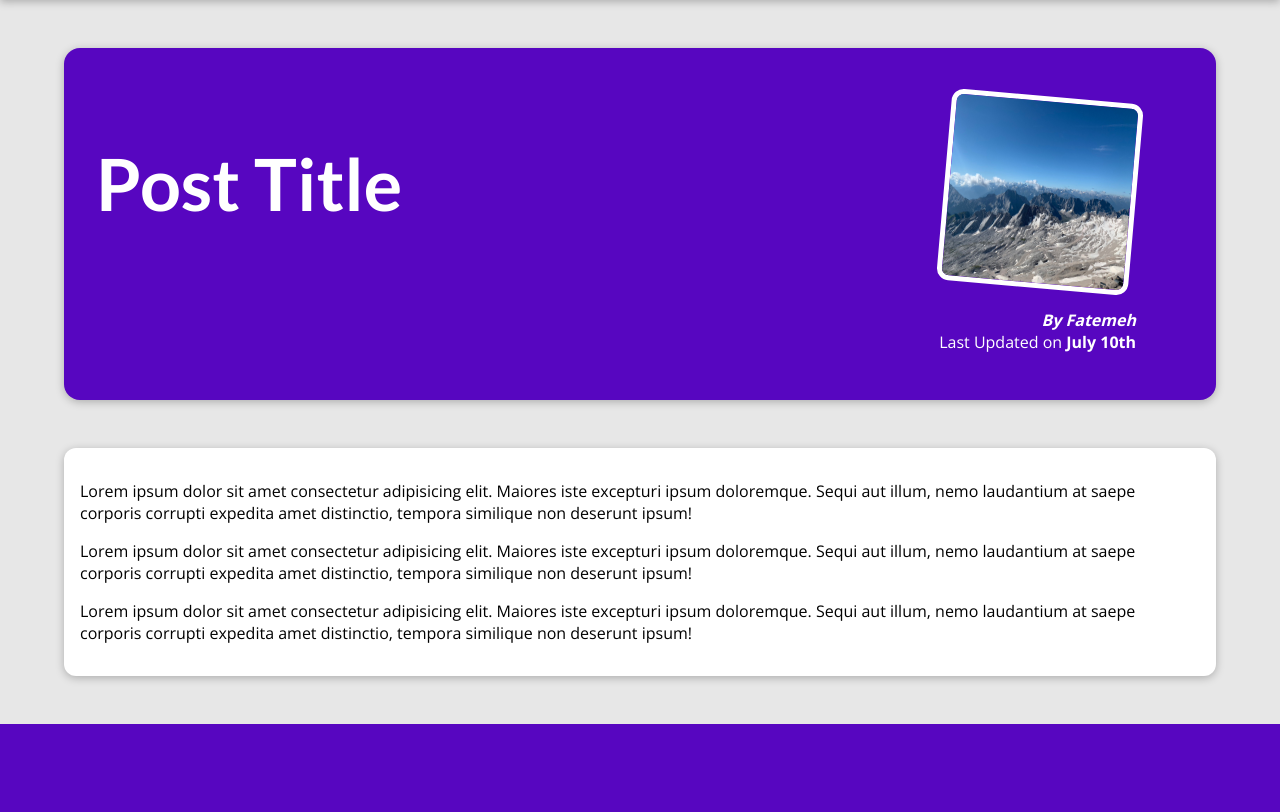
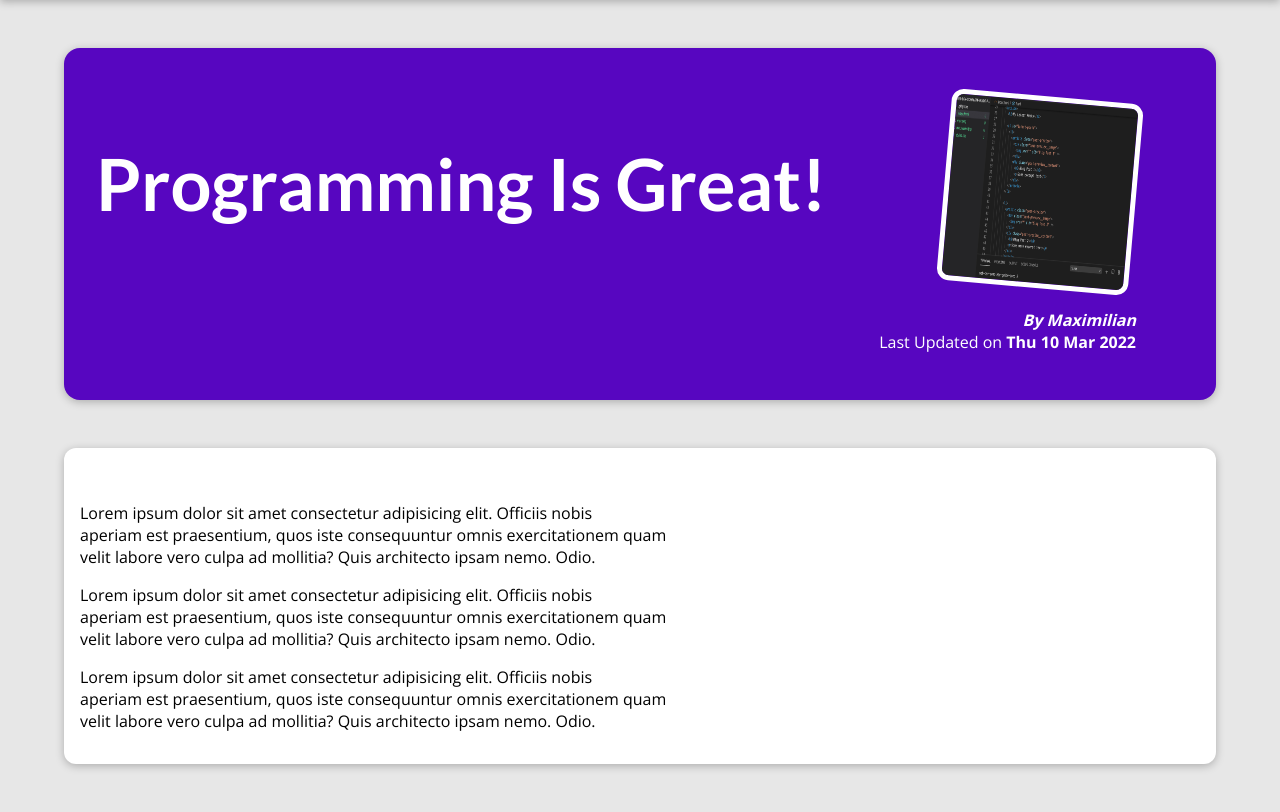
Before and after one commit to fatemehmahdavi/Blog-Application, a Django app: page /posts/programming-is-fun/ in a window 1280 px wide. Shown: the part 80-892 px from the top of the page. Before the commit the page ends 804 px from the top, so only its background shows below. Run offline with Django 4.2, Linux system fonts and the light colour scheme.

Commit message:
defined view functions and added django tags and filters in templates

```diff
--- a/blog/templates/blog/index.html
+++ b/blog/templates/blog/index.html
@@ -24,7 +24,7 @@
     <section id="latest-posts">
         <h2>My Latest Thoughts</h2>
         <ul>
-            {% for post in posts %}
+            {% for post in latest_posts %}
                 {% include 'blog/includes/post.html' %}
             {% endfor %}
 
--- a/blog/templates/blog/post-detail.html
+++ b/blog/templates/blog/post-detail.html
@@ -6,30 +6,21 @@
 {% endblock  %}
 
 {% block title %}
-    This Post title
+    {{post.title}}
 {% endblock %}
 
 {% block content %}
     <section id="summary">  {% comment %} the post title, image, author, the day post was published {% endcomment %}
-        <h2>Post Title</h2>
+        <h2>{{post.title}}</h2>
         <article>
-            <img src="{% static 'blog/images/mountains.jpg' %}" alt="Post Title">
-            <address>By Fatemeh</address>
+            <img src="{% static 'blog/images/'|add:post.image %}" alt="{{post.title}}">
+            <address>By {{post.author}}</address>
             <div>
-                Last Updated on <time>July 10th</time>
+                Last Updated on <time>{{post.date|date:"D d M Y"}}</time>
             </div>
         </article>
     </section>
     <main>
-        <p>
-            Lorem ipsum dolor sit amet consectetur adipisicing elit. Maiores iste excepturi ipsum doloremque. Sequi aut illum, nemo laudantium at saepe corporis corrupti expedita amet distinctio, tempora similique non deserunt ipsum!
-        </p>
-        <p>
-            Lorem ipsum dolor sit amet consectetur adipisicing elit. Maiores iste excepturi ipsum doloremque. Sequi aut illum, nemo laudantium at saepe corporis corrupti expedita amet distinctio, tempora similique non deserunt ipsum!
-        </p>
-        <p>
-            Lorem ipsum dolor sit amet consectetur adipisicing elit. Maiores iste excepturi ipsum doloremque. Sequi aut illum, nemo laudantium at saepe corporis corrupti expedita amet distinctio, tempora similique non deserunt ipsum!
-        </p>
-
+       {{post.content|linebreaks}}
     </main>
 {% endblock  %}
--- a/blog/views.py
+++ b/blog/views.py
@@ -87,20 +87,25 @@
    sorted_posts = sorted(all_posts, key=get_date) #sort the posts by their date. we don't execute get_date and python executes get_date for us for every post when it sorts that posts list so it goes through the posts list calls get_date for every post in that list to get that date and compares the dates with eachother to sort the overall arrray
    latest_posts = sorted_posts[-3:]
    return render (request, "blog/index.html", context = {
-    "posts": latest_posts
+    "latest_posts": latest_posts
    })
 
 
 #shows the list of all posts
 def posts(request):
-    return render(request, "blog/all-posts.html")
+    return render(request, "blog/all-posts.html", context = {
+        "all_posts":all_posts
+    })
     # return render(request, "blog/posts.html", context= {
     #     "posts": posts_list
     # })
 
 #shows details of a single post
 def post_detail(request, slug):
-    return render (request, "blog/post-detail.html")
+    ientified_post = next(post for post in all_posts if post['slug'] == slug)
+    return render (request, "blog/post-detail.html", context={
+        "post":ientified_post
+    })
     # post = posts_list[number-1]
     # return render(request, "blog/post.html", context = {
     #     "post_detail": post
```
Also changed, not shown: blog/templates/blog/all-posts.html (+2 -5 lines).
